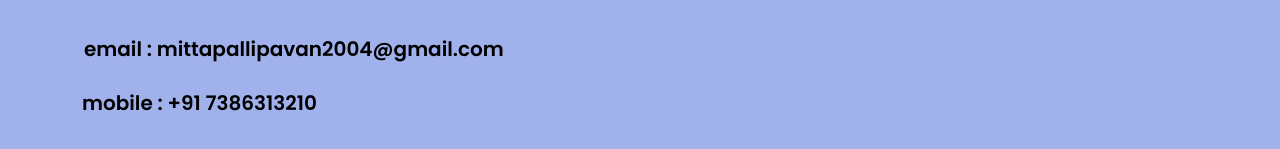
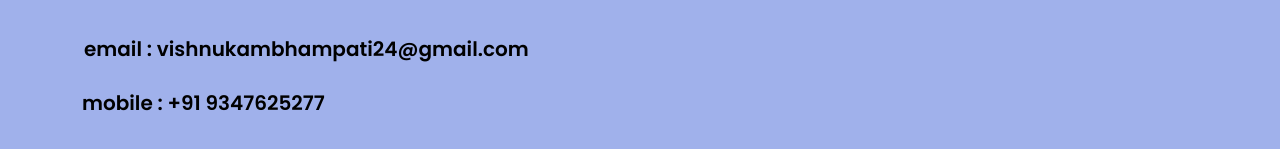
Before and after one commit to vishnu240203/Doctors-nearby, a website built with Parcel: page index.html in a window 1280 px wide. Shown: the part 1882-2031 px from the top of the page. Built offline with nearby package versions, Linux system fonts and the light colour scheme; files whose address does not match are found by name; a web font is replaced by a local one.

Commit message:
Update index.html

```diff
--- a/index.html
+++ b/index.html
@@ -25,9 +25,9 @@
           <div class="about-us-child"></div>
           <div class="about-us2">About us :</div>
           <div class="email-mittapallipavan2004gm">
-            email : mittapallipavan2004@gmail.com
+            email : vishnukambhampati24@gmail.com
           </div>
-          <div class="mobile-91">mobile : +91 7386313210</div>
+          <div class="mobile-91">mobile : +91 9347625277</div>
         </div>
       </div>
       <div class="search-by-specialist">
```
